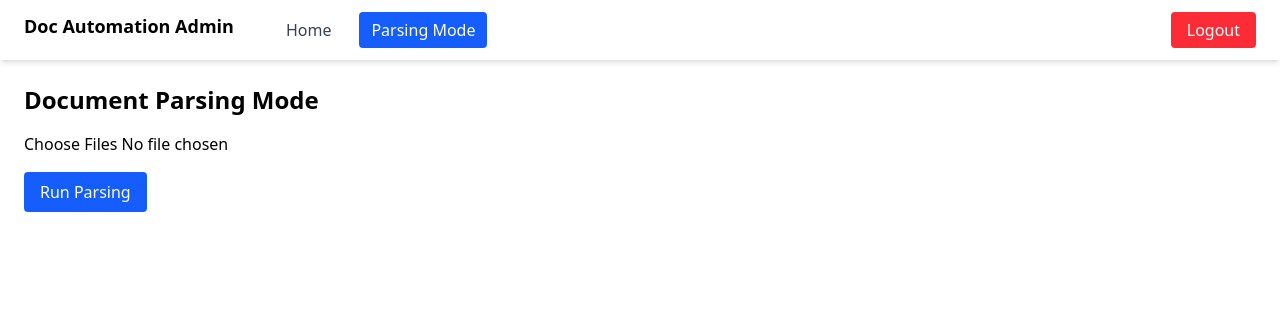
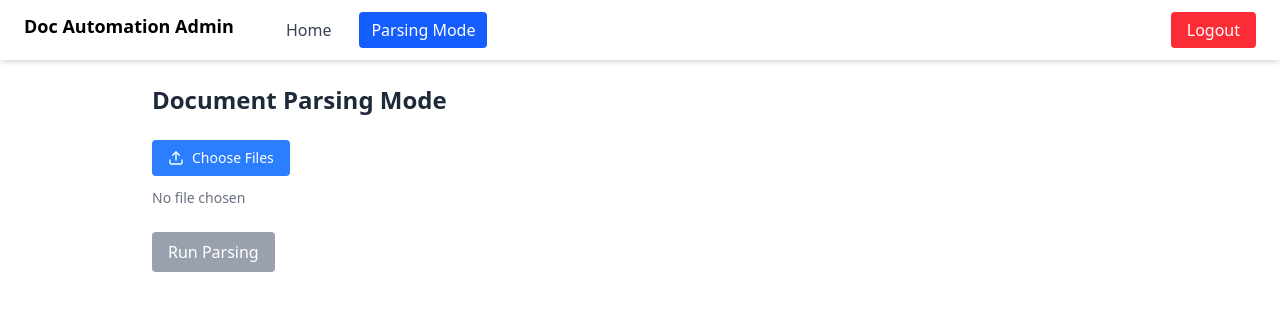
Before and after one commit to arryaanjain-zicuro/DOC-GEN-FAFO, a React (Vite) app in the folder frontend/: page /parsing-mode in a window 1280 px wide. Shown: the top 310 px of the page. Built offline with nearby package versions, Linux system fonts and the light colour scheme; sample sign-in values are in the browser's storage.

Commit message:
(frontend) polishing UI to handle multiple file uploads

```diff
--- a/frontend/src/components/FileUploadField.tsx
+++ b/frontend/src/components/FileUploadField.tsx
@@ -1,4 +1,5 @@
 import React from "react";
+import { Upload, FileText, X } from "lucide-react";
 
 interface Props {
   files: File[];
@@ -6,7 +7,7 @@ interface Props {
   multiple?: boolean;
 }
 
-export default function FileUploadField({ files, setFiles, multiple = false }: Props) {
+const FileUploadField: React.FC<Props> = ({ files, setFiles, multiple = false }) => {
   const handleChange = (e: React.ChangeEvent<HTMLInputElement>) => {
     if (e.target.files) {
       const newFiles = Array.from(e.target.files);
@@ -20,28 +21,49 @@ export default function FileUploadField({ files, setFiles, multiple = false }: P
   };
 
   return (
-    <div className="space-y-2">
+    <div className="w-full">
+      <label htmlFor="file-upload">
+        <div className="flex items-center gap-2 cursor-pointer px-4 py-2 bg-blue-500 text-white text-sm rounded hover:bg-blue-600 transition w-fit">
+          <Upload size={16} />
+          Choose {multiple ? "Files" : "File"}
+        </div>
+      </label>
+
       <input
+        id="file-upload"
         type="file"
         accept=".docx,.xlsx"
         multiple={multiple}
         onChange={handleChange}
-        className="block"
+        className="hidden"
       />
 
-      <ul className="text-sm text-gray-700">
-        {files.map((file, index) => (
-          <li key={index} className="flex justify-between items-center">
-            <span>{file.name}</span>
-            <button
-              onClick={() => removeFile(index)}
-              className="text-red-500 text-xs hover:underline"
+      <div className="mt-3 space-y-2">
+        {files.length === 0 ? (
+          <p className="text-sm text-gray-500">No file chosen</p>
+        ) : (
+          files.map((file, index) => (
+            <div
+              key={index}
+              className="flex items-center justify-between bg-gray-100 px-3 py-2 rounded text-sm"
             >
-              Remove
-            </button>
-          </li>
-        ))}
-      </ul>
+              <div className="flex items-center gap-2 truncate">
+                <FileText size={16} className="text-blue-500" />
+                <span className="truncate max-w-xs">{file.name}</span>
+              </div>
+              <button
+                type="button"
+                onClick={() => removeFile(index)}
+                className="text-red-500 hover:text-red-600"
+              >
+                <X size={16} />
+              </button>
+            </div>
+          ))
+        )}
+      </div>
     </div>
   );
-}
+};
+
+export default FileUploadField;
--- a/frontend/src/pages/ParsingMode.tsx
+++ b/frontend/src/pages/ParsingMode.tsx
@@ -7,50 +7,74 @@ export default function ParsingMode() {
   const [files, setFiles] = useState<File[]>([]);
   const [result, setResult] = useState<any>(null);
   const [loading, setLoading] = useState(false);
+  const [error, setError] = useState<string | null>(null);
 
   const handleUpload = async () => {
     if (files.length === 0) return;
     setLoading(true);
+    setError(null);
     const formData = new FormData();
-    files.forEach(file => formData.append("files", file));
+    files.forEach((file) => formData.append("files", file));
 
     try {
       const res = await axios.post("http://localhost:8000/parsing-mode", formData, {
         headers: { "Content-Type": "multipart/form-data" },
       });
       setResult(res.data);
-    } catch (err) {
+    } catch (err: any) {
       console.error("Upload failed:", err);
+      setError("Failed to parse documents. Please try again.");
     } finally {
       setLoading(false);
     }
   };
 
   return (
-    <div className="p-6 space-y-4">
-      <h2 className="text-2xl font-semibold">Document Parsing Mode</h2>
+    <div className="p-6 space-y-6 max-w-5xl mx-auto">
+      <h2 className="text-2xl font-semibold text-gray-800">Document Parsing Mode</h2>
 
       <FileUploadField files={files} setFiles={setFiles} multiple />
 
       <button
         onClick={handleUpload}
         disabled={loading || files.length === 0}
-        className="px-4 py-2 bg-blue-600 text-white rounded hover:bg-blue-700"
+        className={`px-4 py-2 rounded transition text-white ${
+          loading || files.length === 0
+            ? "bg-gray-400 cursor-not-allowed"
+            : "bg-blue-600 hover:bg-blue-700"
+        }`}
       >
         {loading ? "Analyzing..." : "Run Parsing"}
       </button>
 
+      {error && <p className="text-red-500 text-sm">{error}</p>}
+
       {result && (
-        <div className="space-y-4 mt-6">
-          <h3 className="text-xl font-bold">Summary</h3>
-          <p className="text-gray-700 whitespace-pre-wrap">{result.gemini_summary.summary}</p>
-          <h4 className="text-lg font-semibold">Suggested Alpha Document: <span className="font-mono">{result.gemini_summary.suggested_alpha}</span></h4>
+        <div className="space-y-6 mt-8">
+          <div className="bg-gray-50 p-4 rounded shadow">
+            <h3 className="text-xl font-bold text-gray-800">Gemini Summary</h3>
+            <p className="text-gray-700 whitespace-pre-wrap mt-2">
+              {result.gemini_summary?.summary || "No summary available."}
+            </p>
+            {result.gemini_summary?.suggested_alpha && (
+              <h4 className="text-md mt-4 text-gray-800 font-medium">
+                Suggested Alpha Document:{" "}
+                <span className="font-mono text-blue-600">
+                  {result.gemini_summary.suggested_alpha}
+                </span>
+              </h4>
+            )}
+          </div>
 
-          <div className="grid grid-cols-1 md:grid-cols-2 gap-4">
-            {result.documents.map((doc: any, i: number) => (
-              <ParsedResultCard key={i} document={doc} />
-            ))}
-          </div>
+          {result.documents?.length > 0 ? (
+            <div className="grid grid-cols-1 md:grid-cols-2 gap-4">
+              {result.documents.map((doc: any, i: number) => (
+                <ParsedResultCard key={i} document={doc} />
+              ))}
+            </div>
+          ) : (
+            <p className="text-gray-600 italic">No parsed documents found.</p>
+          )}
         </div>
       )}
     </div>
```
